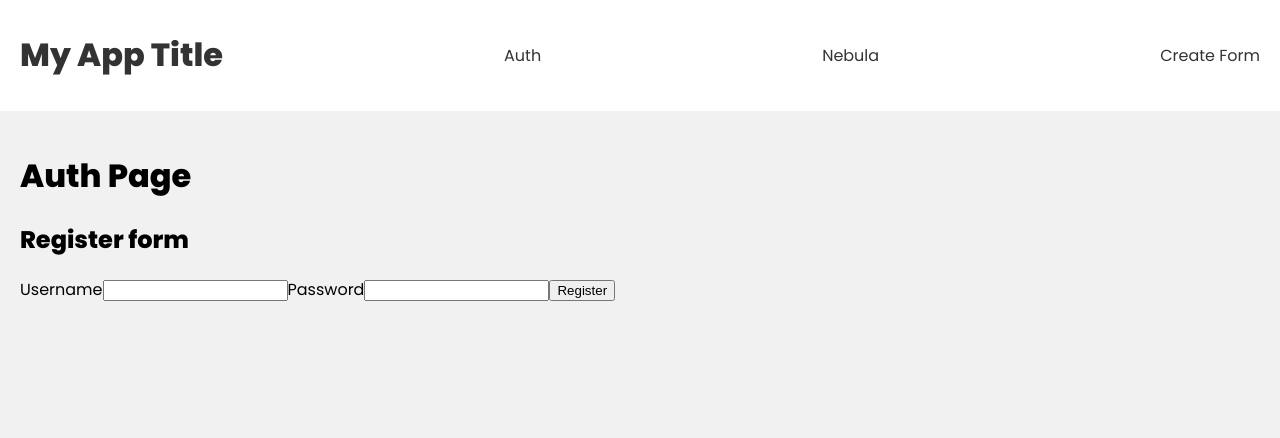
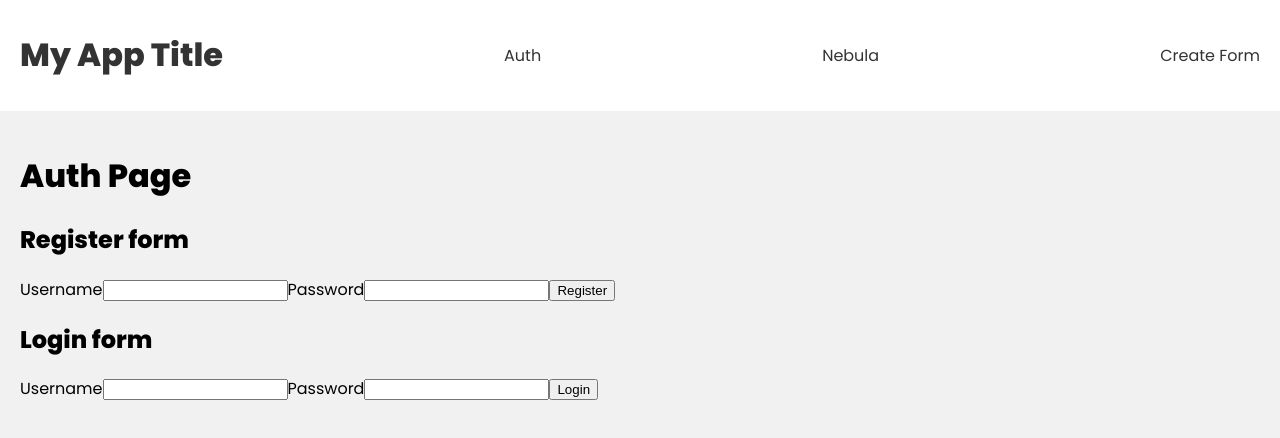
Before and after one commit to abhinabadutta2019/MERN-React-frontend-try, a React (Create React App) app: page /auth in a window 1280 px wide. Shown: the top 438 px of the page. Built offline with nearby package versions, Linux system fonts and the light colour scheme.

Commit message:
user login route frontend

```diff
--- a/src/pages/Auth.js
+++ b/src/pages/Auth.js
@@ -19,7 +19,7 @@ const Auth = () => {
       });
       //   console.log(formObject, "formObject");
 
-      //getting respone as json
+      //getting response as json
       const result = await response.json();
 
       //   console.log(result.user, "result.user");
@@ -28,6 +28,36 @@ const Auth = () => {
       }
 
       console.log("createdUser:", result.message);
+    } catch (err) {
+      console.log(err);
+    }
+  };
+  //
+  const loginHandler = async (event) => {
+    //
+    event.preventDefault();
+    //
+    const username = document.getElementById("loginUsername").value;
+    const password = document.getElementById("loginPassword").value;
+    //
+    const formObject = { username: username, password: password };
+    //
+
+    try {
+      const response = await fetch("http://localhost:3006/users/login", {
+        method: "POST",
+        headers: { "Content-Type": "application/json" },
+        body: JSON.stringify({
+          username: username,
+          password: password,
+        }),
+      });
+      //
+      const loginResult = await response.json();
+      if (loginResult.error) {
+        console.log(`error: ${loginResult.error}`);
+      }
+      console.log("createdUser:", loginResult.message);
     } catch (err) {
       console.log(err);
     }
@@ -44,6 +74,15 @@ const Auth = () => {
         <input id="password" type="text" required />
         <button type="submit">Register</button>
       </form>
+      {/*  */}
+      <h2>Login form</h2>
+      <form onSubmit={loginHandler}>
+        <label>Username</label>
+        <input id="loginUsername" type="text" required />
+        <label>Password</label>
+        <input id="loginPassword" type="text" required />
+        <button type="submit">Login</button>
+      </form>
     </div>
   );
 };
```
